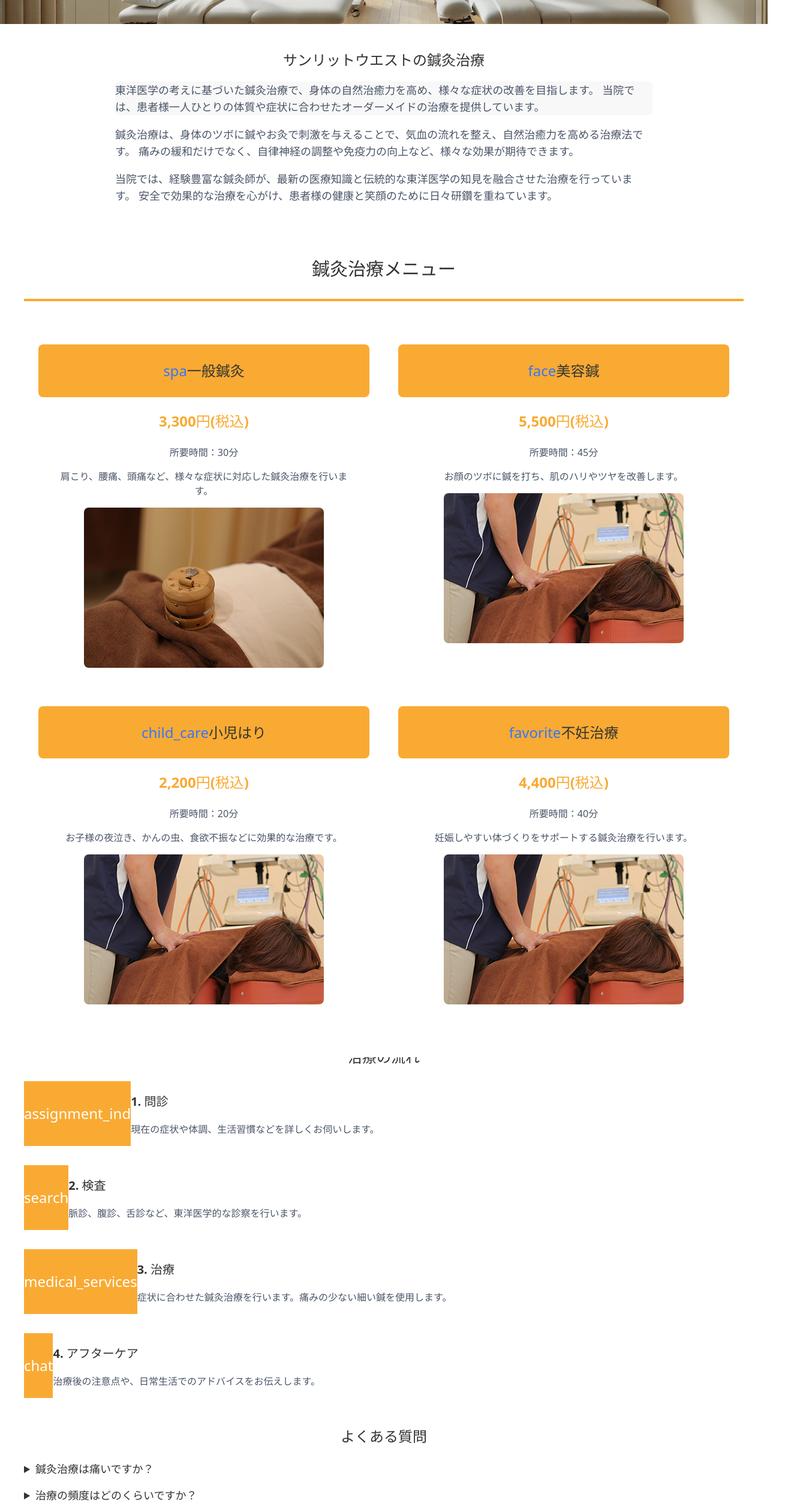
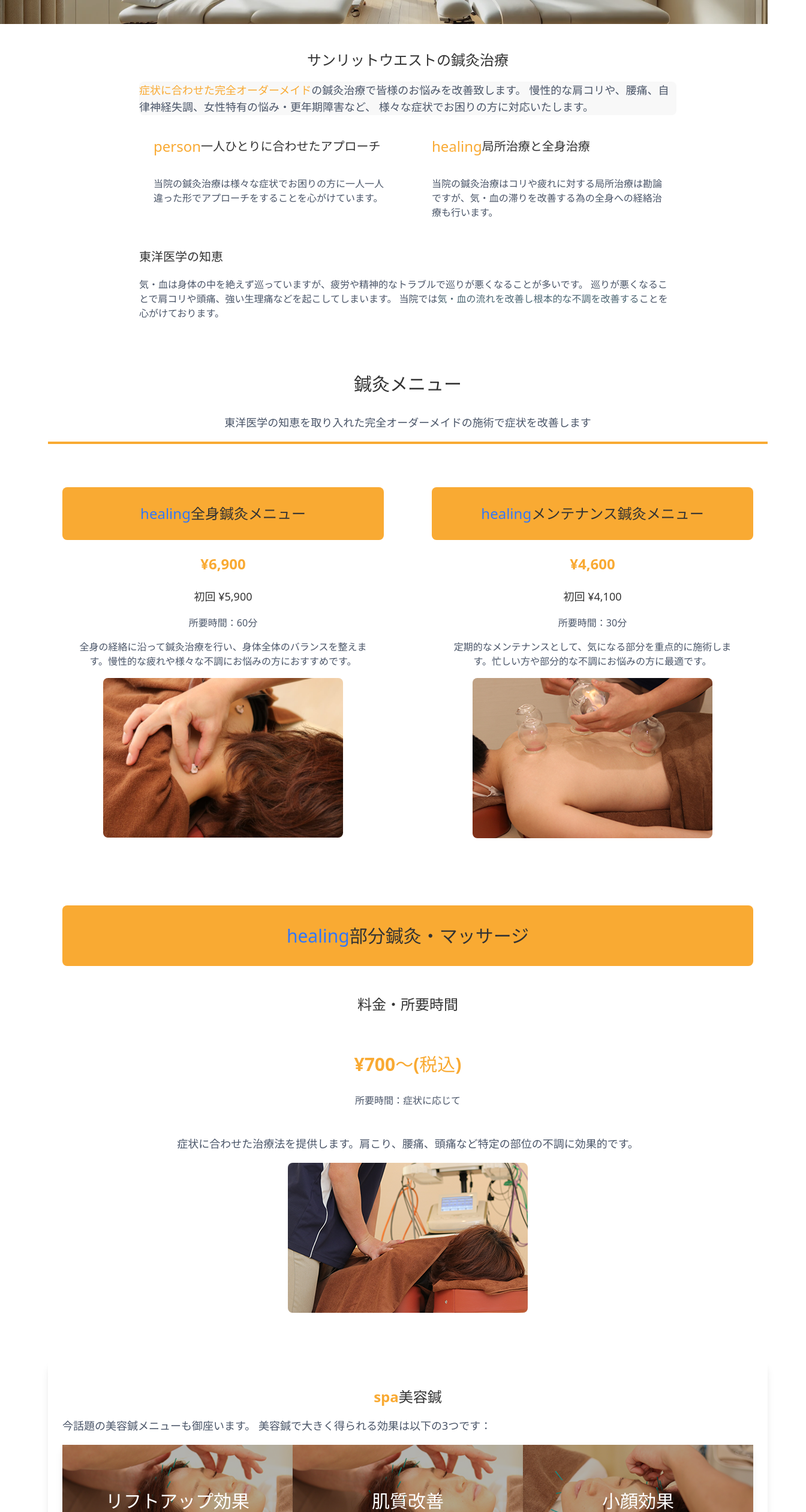
Before and after one commit to ideal-tomy/sunlit_next, a Next.js app: page /acupuncture in a window 1280 px wide. Shown: the part 280-2800 px from the top of the page at 60% size, 1344 px wide, since content can reach past the window. Built offline with nearby package versions, Linux system fonts and the light colour scheme.

Commit message:
修正02

```diff
--- a/pages/acupuncture.tsx
+++ b/pages/acupuncture.tsx
@@ -13,215 +13,247 @@ const Acupuncture = () => {
         </div>
       </div>
 
-      {/* メインコンテンツ */}
-      <div className="container mx-auto px-4 py-12">
-        {/* 鍼灸治療の説明 */}
+      <div className="py-12 px-4 sm:px-6 lg:px-8">
+        <div className="container mx-auto">
           <div className="max-w-4xl mx-auto bg-white p-6 sm:p-8 rounded-lg shadow-sm mb-12">
             <h2 className="text-2xl font-bold mb-6 text-secondary-dark text-center">サンリットウエストの鍼灸治療</h2>
 
             <div className="bg-accent bg-opacity-10 p-4 rounded-lg mb-6 border-l-4 border-primary">
               <p className="text-lg text-gray-700">
-              東洋医学の考えに基づいた鍼灸治療で、身体の自然治癒力を高め、様々な症状の改善を目指します。
-              当院では、患者様一人ひとりの体質や症状に合わせたオーダーメイドの治療を提供しています。
+                <span className="font-bold text-primary">症状に合わせた完全オーダーメイド</span>の鍼灸治療で皆様のお悩みを改善致します。
+                慢性的な肩コリや、腰痛、自律神経失調、女性特有の悩み・更年期障害など、
+                様々な症状でお困りの方に対応いたします。
               </p>
             </div>
 
-          <p className="text-lg mb-4 text-gray-700">
-            鍼灸治療は、身体のツボに鍼やお灸で刺激を与えることで、気血の流れを整え、自然治癒力を高める治療法です。
-            痛みの緩和だけでなく、自律神経の調整や免疫力の向上など、様々な効果が期待できます。
-          </p>
-          <p className="text-lg mb-6 text-gray-700">
-            当院では、経験豊富な鍼灸師が、最新の医療知識と伝統的な東洋医学の知見を融合させた治療を行っています。
-            安全で効果的な治療を心がけ、患者様の健康と笑顔のために日々研鑽を重ねています。
+            <InfoCardGrid
+              items={[
+                {
+                  icon: 'person',
+                  title: '一人ひとりに合わせたアプローチ',
+                  description: '当院の鍼灸治療は様々な症状でお困りの方に一人一人違った形でアプローチをすることを心がけています。',
+                  bgColor: 'bg-white'
+                },
+                {
+                  icon: 'healing',
+                  title: '局所治療と全身治療',
+                  description: '当院の鍼灸治療はコリや疲れに対する局所治療は勘論ですが、気・血の滞りを改善する為の全身への経絡治療も行います。',
+                  bgColor: 'bg-secondary-light bg-opacity-10'
+                }
+              ]}
+              columns={2}
+              gap="gap-8 md:gap-16"
+              marginBottom="mb-8"
+            />
+
+            <div className="bg-secondary-light bg-opacity-10 p-4 rounded-lg border-l-4 border-secondary">
+              <h3 className="text-xl font-bold mb-2 text-secondary-dark">東洋医学の知恵</h3>
+              <p className="text-gray-700">
+                気・血は身体の中を絶えず巡っていますが、疲労や精神的なトラブルで巡りが悪くなることが多いです。
+                巡りが悪くなることで肩コリや頭痛、強い生理痛などを起こしてしまいます。
+                当院では<span className="font-bold text-secondary">気・血の流れを改善し根本的な不調を改善する</span>ことを心がけております。
               </p>
             </div>
+          </div>
 
-        {/* 治療メニュー */}
-        <h2 className="text-3xl md:text-4xl font-bold mb-8 text-center text-secondary-dark">鍼灸治療メニュー</h2>
+          <h1 className="text-3xl md:text-4xl font-bold mb-8 text-center text-secondary-dark">鍼灸メニュー</h1>
+          <p className="text-center text-lg mb-6 text-gray-700">東洋医学の知恵を取り入れた完全オーダーメイドの施術で症状を改善します</p>
           <div className="w-24 h-1 bg-primary mx-auto mb-12"></div>
 
+          {/* 鍼灸メニュー（2カラム横並び） */}
             <InfoCardGrid
               menuGroups={[
                 {
-              title: '一般鍼灸',
-              icon: 'spa',
+                  title: '全身鍼灸メニュー',
+                  icon: 'healing',
                   titleStyle: { backgroundColor: '#f9aa33', padding: '8px', borderRadius: '8px' },
                   iconStyle: { color: '#3377f9' },
                   items: [
                     {
                       icon: 'spa',
-                  title: '一般鍼灸',
+                      title: '全身鍼灸',
+                      price: '¥6,900',
+                      initialPrice: '¥5,900',
+                      duration: '60分',
+                      description: '全身の経絡に沿って鍼灸治療を行い、身体全体のバランスを整えます。慢性的な疲れや様々な不調にお悩みの方におすすめです。',
+                      imageSrc: '/images/acupuncture01.jpg',
+                      imageAlt: '全身鍼灸',
                       hideTitle: true,
-                  hideIcon: true,
-                  price: '3,300円(税込)',
-                  duration: '30分',
-                  description: '肩こり、腰痛、頭痛など、様々な症状に対応した鍼灸治療を行います。',
-                  imageSrc: '/images/IMG_0352.jpg',
-                  imageAlt: '一般鍼灸'
+                      hideIcon: true
                     }
                   ]
                 },
                 {
-              title: '美容鍼',
-              icon: 'face',
+                  title: 'メンテナンス鍼灸メニュー',
+                  icon: 'healing',
                   titleStyle: { backgroundColor: '#f9aa33', padding: '8px', borderRadius: '8px' },
                   iconStyle: { color: '#3377f9' },
                   items: [
                     {
-                  icon: 'face',
-                  title: '美容鍼',
+                      icon: 'spa',
+                      title: 'メンテナンス鍼灸',
+                      price: '¥4,600',
+                      initialPrice: '¥4,100',
+                      duration: '30分',
+                      description: '定期的なメンテナンスとして、気になる部分を重点的に施術します。忙しい方や部分的な不調にお悩みの方に最適です。',
+                      imageSrc: '/images/IMG_0042.jpg',
+                      imageAlt: 'メンテナンス鍼灸',
                       hideTitle: true,
-                  hideIcon: true,
-                  price: '5,500円(税込)',
-                  duration: '45分',
-                  description: 'お顔のツボに鍼を打ち、肌のハリやツヤを改善します。',
-                  imageSrc: '/images/02-01.png',
-                  imageAlt: '美容鍼'
-                }
-              ]
-            },
-            {
-              title: '小児はり',
-              icon: 'child_care',
-              titleStyle: { backgroundColor: '#f9aa33', padding: '8px', borderRadius: '8px' },
-              iconStyle: { color: '#3377f9' },
-              items: [
-                {
-                  icon: 'child_care',
-                  title: '小児はり',
-                  hideTitle: true,
-                  hideIcon: true,
-                  price: '2,200円(税込)',
-                  duration: '20分',
-                  description: 'お子様の夜泣き、かんの虫、食欲不振などに効果的な治療です。',
-                  imageSrc: '/images/02-01.png',
-                  imageAlt: '小児はり'
-                }
-              ]
-            },
-            {
-              title: '不妊治療',
-              icon: 'favorite',
-              titleStyle: { backgroundColor: '#f9aa33', padding: '8px', borderRadius: '8px' },
-              iconStyle: { color: '#3377f9' },
-              items: [
-                {
-                  icon: 'favorite',
-                  title: '不妊治療',
-                  hideTitle: true,
-                  hideIcon: true,
-                  price: '4,400円(税込)',
-                  duration: '40分',
-                  description: '妊娠しやすい体づくりをサポートする鍼灸治療を行います。',
-                  imageSrc: '/images/02-01.png',
-                  imageAlt: '不妊治療'
+                      hideIcon: true
                     }
                   ]
                 }
               ]}
               columns={2}
-          gap="gap-6"
-          marginBottom="mb-8"
+              gap="gap-8 md:gap-16"
+              marginBottom="mb-12"
             />
 
-        {/* 治療の流れ */}
-        <div className="mt-16 mb-12">
-          <h3 className="text-2xl font-bold mb-6 text-secondary-dark text-center">治療の流れ</h3>
+            {/* 部分鍼灸・マッサージ */}
 
-          <div className="relative">
-            <div className="absolute left-8 top-0 h-full w-1 bg-primary-light"></div>
+            <OneColumnCard
+              menuGroups={[
+                {
+                  title: '部分鍼灸・マッサージ',
+                  icon: 'healing',
+                  titleStyle: { backgroundColor: '#f9aa33', padding: '8px', borderRadius: '8px' },
+                  iconStyle: { color: '#3377f9' },
+                  items: [
+                    {
+                      icon: 'attach_money',
+                      title: '料金・所要時間',
+                      price: '¥700〜',
+                      duration: '症状に応じて',
+                      description: '症状に合わせた治療法を提供します。肩こり、腰痛、頭痛など特定の部位の不調に効果的です。',
+                      imageSrc: '/images/02-01.png',
+                      imageAlt: '部分鍵灸・マッサージ',
+                      hideIcon: true
+                    }
+                  ]
+                }
+              ]}
+              gap="gap-8"
+              marginBottom="mb-6"
+            />
 
-            <div className="relative z-10 mb-8">
-              <div className="flex items-start">
-                <div className="bg-primary rounded-full text-white w-16 h-16 flex items-center justify-center mr-4 flex-shrink-0">
-                  <span className="material-icons text-2xl">assignment_ind</span>
-                </div>
-                <div className="bg-white p-4 rounded-lg shadow-sm border-l-4 border-primary flex-grow">
-                  <h3 className="text-xl font-bold mb-2 text-secondary-dark">1. 問診</h3>
-                  <p className="text-gray-700">現在の症状や体調、生活習慣などを詳しくお伺いします。</p>
+            <div className="mb-12 bg-white p-6 rounded-lg shadow-lg">
+              <h2 className="text-2xl font-bold mb-4 text-secondary-dark border-b-2 border-primary pb-2 flex items-center justify-center">
+                <span className="material-icons mr-2 text-primary">spa</span>
+                美容鍼
+              </h2>
+
+              <div className="mb-6">
+                <div className="bg-white p-4 rounded-lg mb-6 shadow-sm">
+                  <p className="text-lg text-gray-700">
+                    今話題の美容鍼メニューも御座います。
+                    美容鍼で大きく得られる効果は以下の3つです：
+                  </p>
+
+                  <div className="grid grid-cols-1 md:grid-cols-3 gap-6 mt-6">
+                    <div className="relative overflow-hidden rounded-xl shadow-lg transform transition-all duration-300 hover:shadow-xl hover:-translate-y-1 h-64">
+                      <div className="h-full w-full" style={{ backgroundImage: 'url(/images/IMG_0116.jpg)', backgroundSize: 'cover', backgroundPosition: 'center', filter: 'brightness(0.7)' }}></div>
+                      <div className="absolute inset-0 flex flex-col justify-center items-center p-4">
+                        <h3 className="text-3xl font-bold text-white mb-2 drop-shadow-lg">リフトアップ効果</h3>
+                        <p className="text-xl text-white font-medium drop-shadow-md">たるみやシワの改善</p>
                       </div>
                     </div>
-            </div>
-
-            <div className="relative z-10 mb-8">
-              <div className="flex items-start">
-                <div className="bg-primary rounded-full text-white w-16 h-16 flex items-center justify-center mr-4 flex-shrink-0">
-                  <span className="material-icons text-2xl">search</span>
-                </div>
-                <div className="bg-white p-4 rounded-lg shadow-sm border-l-4 border-primary flex-grow">
-                  <h3 className="text-xl font-bold mb-2 text-secondary-dark">2. 検査</h3>
-                  <p className="text-gray-700">脈診、腹診、舌診など、東洋医学的な診察を行います。</p>
+                    <div className="relative overflow-hidden rounded-xl shadow-lg transform transition-all duration-300 hover:shadow-xl hover:-translate-y-1 h-64">
+                      <div className="h-full w-full" style={{ backgroundImage: 'url(/images/IMG_0116.jpg)', backgroundSize: 'cover', backgroundPosition: 'center', filter: 'brightness(0.7)' }}></div>
+                      <div className="absolute inset-0 flex flex-col justify-center items-center p-4">
+                        <h3 className="text-3xl font-bold text-white mb-2 drop-shadow-lg">肌質改善</h3>
+                        <p className="text-xl text-white font-medium drop-shadow-md">ハリや強度の向上</p>
                       </div>
                     </div>
-            </div>
-
-            <div className="relative z-10 mb-8">
-              <div className="flex items-start">
-                <div className="bg-primary rounded-full text-white w-16 h-16 flex items-center justify-center mr-4 flex-shrink-0">
-                  <span className="material-icons text-2xl">medical_services</span>
-                </div>
-                <div className="bg-white p-4 rounded-lg shadow-sm border-l-4 border-primary flex-grow">
-                  <h3 className="text-xl font-bold mb-2 text-secondary-dark">3. 治療</h3>
-                  <p className="text-gray-700">症状に合わせた鍼灸治療を行います。痛みの少ない細い鍼を使用します。</p>
-                </div>
-              </div>
-            </div>
-
-            <div className="relative z-10">
-              <div className="flex items-start">
-                <div className="bg-primary rounded-full text-white w-16 h-16 flex items-center justify-center mr-4 flex-shrink-0">
-                  <span className="material-icons text-2xl">chat</span>
-                </div>
-                <div className="bg-white p-4 rounded-lg shadow-sm border-l-4 border-primary flex-grow">
-                  <h3 className="text-xl font-bold mb-2 text-secondary-dark">4. アフターケア</h3>
-                  <p className="text-gray-700">治療後の注意点や、日常生活でのアドバイスをお伝えします。</p>
-                </div>
+                    <div className="relative overflow-hidden rounded-xl shadow-lg transform transition-all duration-300 hover:shadow-xl hover:-translate-y-1 h-64">
+                      <div className="h-full w-full" style={{ backgroundImage: 'url(/images/IMG_0158.jpg)', backgroundSize: 'cover', backgroundPosition: 'center', filter: 'brightness(0.7)' }}></div>
+                      <div className="absolute inset-0 flex flex-col justify-center items-center p-4">
+                        <h3 className="text-3xl font-bold text-white mb-2 drop-shadow-lg">小顔効果</h3>
+                        <p className="text-xl text-white font-medium drop-shadow-md">顔の輪郭が引き締まり</p>
                       </div>
                     </div>
                   </div>
                 </div>
 
-        {/* よくある質問 */}
-        <div className="mt-16 mb-12">
-          <h3 className="text-2xl font-bold mb-6 text-secondary-dark text-center">よくある質問</h3>
+                <InfoCardGrid
+                  items={[
+                    {
+                      icon: 'science',
+                      title: '美容鍼の仕組み',
+                      description: '鍼を打つことでお顔に小さな傷が出来ます。傷がつくことで【線維芽細胞】が働き傷を修復します。傷を修復する時に自身の肥細胞が新しくなるため肥質の改善に繋がります。',
+                      bgColor: 'bg-white'
+                    },
+                    {
+                      icon: 'favorite',
+                      title: '血流改善の効果',
+                      description: '鍼を打つことで血流の改善がみられ固まった表情筋が柔らかくなり、重たい老廃物も流れるため術後すぐに引きあがった実感を得られます。',
+                      bgColor: 'bg-secondary-light bg-opacity-10'
+                    }
+                  ]}
+                  columns={2}
+                  gap="gap-8 md:gap-16"
+                  marginBottom="mb-8"
+                />
 
-          <div className="space-y-4">
-            <details className="bg-white p-4 rounded-lg shadow-sm cursor-pointer">
-              <summary className="font-medium text-secondary-dark text-lg">鍼灸治療は痛いですか？</summary>
-              <div className="mt-4 pl-4 text-gray-700">
-                <p>当院では、痛みの少ない細い鍼を使用しています。鍼を刺す際の痛みは、蚊に刺された程度の感覚です。また、患者様の体質や症状に合わせて、刺入の深さや角度を調整しますので、ご安心ください。</p>
+                <div className="bg-accent bg-opacity-10 p-4 rounded-lg border-l-4 border-accent">
+                  <h3 className="flex items-center text-xl font-bold mb-2 text-secondary-dark">
+                    <span className="material-icons mr-2 text-accent">info</span>
+                    安心して受けていただけます
+                  </h3>
+                  <p className="text-gray-700">
+                    お顔に鍼を打つことの恐怖心もあると思いますが、鍼はとても細く柔らかい鍼を使用するので心配はいりません。心地よい刺激で眠ってしまう方も多いので安心して受けてください。
+                    施術前にお肌の状態や体調面などもカウンセリングいたしますのでご安心ください。
+                  </p>
                 </div>
-            </details>
-
-            <details className="bg-white p-4 rounded-lg shadow-sm cursor-pointer">
-              <summary className="font-medium text-secondary-dark text-lg">治療の頻度はどのくらいですか？</summary>
-              <div className="mt-4 pl-4 text-gray-700">
-                <p>症状や体質によって異なりますが、一般的には週1〜2回の治療を2〜3週間続けることをお勧めしています。症状が改善してきたら、徐々に間隔を空けていきます。</p>
-              </div>
-            </details>
-
-            <details className="bg-white p-4 rounded-lg shadow-sm cursor-pointer">
-              <summary className="font-medium text-secondary-dark text-lg">保険は使えますか？</summary>
-              <div className="mt-4 pl-4 text-gray-700">
-                <p>はい、保険適用の鍼灸治療も行っています。ただし、保険適用には医師の同意書が必要です。詳しくはお問い合わせください。</p>
-              </div>
-            </details>
               </div>
             </div>
 
-        {/* お問い合わせセクション */}
-        <div className="bg-accent p-8 rounded-lg shadow-md text-center">
-          <h2 className="text-2xl font-bold mb-4 text-secondary-dark">お問い合わせ</h2>
-          <p className="text-lg mb-6 text-gray-700">
-            鍼灸治療についてのご質問やご予約は、お気軽にお問い合わせください。
-            経験豊富なスタッフが丁寧にご対応いたします。
-          </p>
-          <a
-            href="/contact"
-            className="bg-primary hover:bg-primary-dark text-white px-6 py-3 rounded-md transition-colors duration-300 font-medium inline-block"
-          >
-            お問い合わせはこちら
-          </a>
+            <InfoCardGrid
+              menuGroups={[
+                {
+                  title: '美容鍼（40分）',
+                  icon: 'healing',
+                  titleStyle: { backgroundColor: '#f9aa33', padding: '8px', borderRadius: '8px' },
+                  iconStyle: { color: '#3377f9' },
+                  items: [
+                    {
+                      icon: 'spa',
+                      title: '美容鍼',
+                      price: '¥5,700',
+                      initialPrice: '¥5,200',
+                      duration: '40分',
+                      description: 'お顔のたるみやシワ、くすみなどにアプローチ。リフトアップ効果と磁気改善が期待できます。',
+                      imageSrc: '/images/IMG_0116.jpg',
+                      imageAlt: '美容鍼',
+                      hideTitle: true,
+                      hideIcon: true
+                    }
+                  ]
+                },
+                {
+                  title: 'プラチナ美容鍼（60分）',
+                  icon: 'healing',
+                  titleStyle: { backgroundColor: '#f9aa33', padding: '8px', borderRadius: '8px' },
+                  iconStyle: { color: '#3377f9' },
+                  items: [
+                    {
+                      icon: 'spa',
+                      title: 'プラチナ美容鍼',
+                      price: '¥7,800',
+                      initialPrice: '¥6,800',
+                      duration: '60分',
+                      description: '標準コースに加え、首・肩・デコルテのケアや特殊マッサージを含む超贐沃コース。',
+                      imageSrc: '/images/05.png',
+                      imageAlt: 'プラチナ美容鍼',
+                      hideTitle: true,
+                      hideIcon: true
+                    }
+                  ]
+                }
+              ]}
+              columns={2}
+              gap="gap-8 md:gap-16"
+              marginBottom="mb-12"
+            />
         </div>
       </div>
     </div>
```
Also changed, not shown: pages/insurance.tsx (+43 -46 lines), 1 other file (tests, documents, lock files or other folders). Lines whose indentation alone changed are shown as unchanged.
